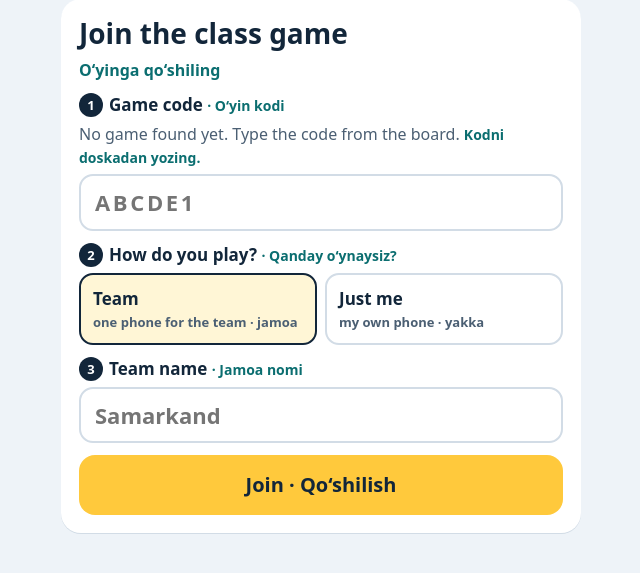
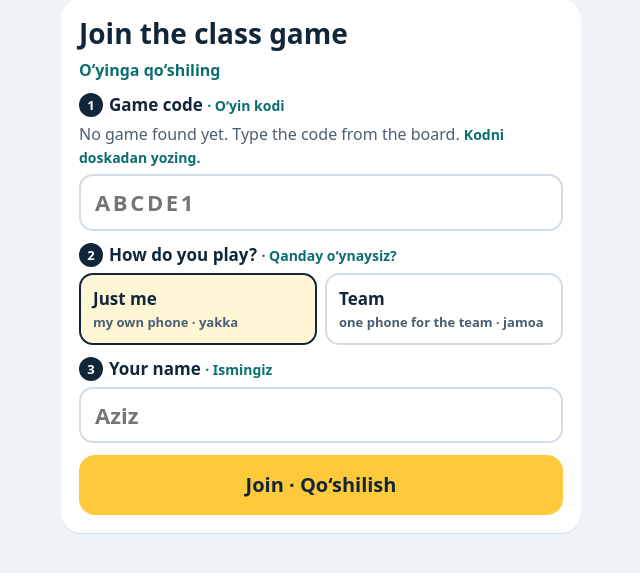
Before and after one commit to ClivEdudev/cliveduclass, a plain HTML site: page play/index.html in a window 1280 px wide. Shown: the part 63-636 px from the top of the page, without its empty margins (319-959 px from the left). Drawn offline with Linux system fonts and the light colour scheme.

Commit message:
Live game: 'Just me' is the default way to join
Co-Authored-By: Claude Opus 5.5 <noreply@anthropic.com>
Claude-Session: https://claude.ai/code/session_01HFeSjqmuQKNjyi6Z93DPa5

```diff
--- a/play/index.html
+++ b/play/index.html
@@ -145,8 +145,8 @@ function joinForm(err) {
       <input class="f" id="code" inputmode="text" autocapitalize="characters" autocomplete="off" maxlength="6" placeholder="ABCDE1" value="${esc(qcode)}" aria-label="Game code"></div>
     <div class="step"><b><span class="n">2</span>How do you play? <span class="uz">· Qanday o‘ynaysiz?</span></b>
       <div class="seg">
-        <label><input type="radio" name="type" value="team" ${last.type !== "solo" ? "checked" : ""}><span>Team<small>one phone for the team · jamoa</small></span></label>
-        <label><input type="radio" name="type" value="solo" ${last.type === "solo" ? "checked" : ""}><span>Just me<small>my own phone · yakka</small></span></label>
+        <label><input type="radio" name="type" value="solo" ${last.type !== "team" ? "checked" : ""}><span>Just me<small>my own phone · yakka</small></span></label>
+        <label><input type="radio" name="type" value="team" ${last.type === "team" ? "checked" : ""}><span>Team<small>one phone for the team · jamoa</small></span></label>
       </div></div>
     <div class="step"><b><span class="n">3</span><span id="nameLbl">Team name</span> <span class="uz" id="nameUz">· Jamoa nomi</span></b>
       <input class="f" id="name" maxlength="18" autocomplete="off" value="${esc(last.name || "")}" aria-label="Name"></div>
@@ -358,7 +358,7 @@ const urlCode = (new URLSearchParams(location.search).get("code") || "").toUpper
 if (sess && Date.now() - sess.at < 3 * 3600000 && (!urlCode || urlCode === sess.code)) enter(sess, true);
 else if (urlCode && EMBED && load("clv-live-last") && load("clv-live-last").name) {   /* from a lesson: join straight away with the last name used */
   const last = load("clv-live-last"), prev = load("clv-live-" + urlCode);
-  enter({ code: urlCode, name: last.name, type: last.type || "team", id: prev && prev.id || Math.random().toString(36).slice(2, 10) });
+  enter({ code: urlCode, name: last.name, type: last.type || "solo", id: prev && prev.id || Math.random().toString(36).slice(2, 10) });
 }
 else joinForm();
 })();
```
